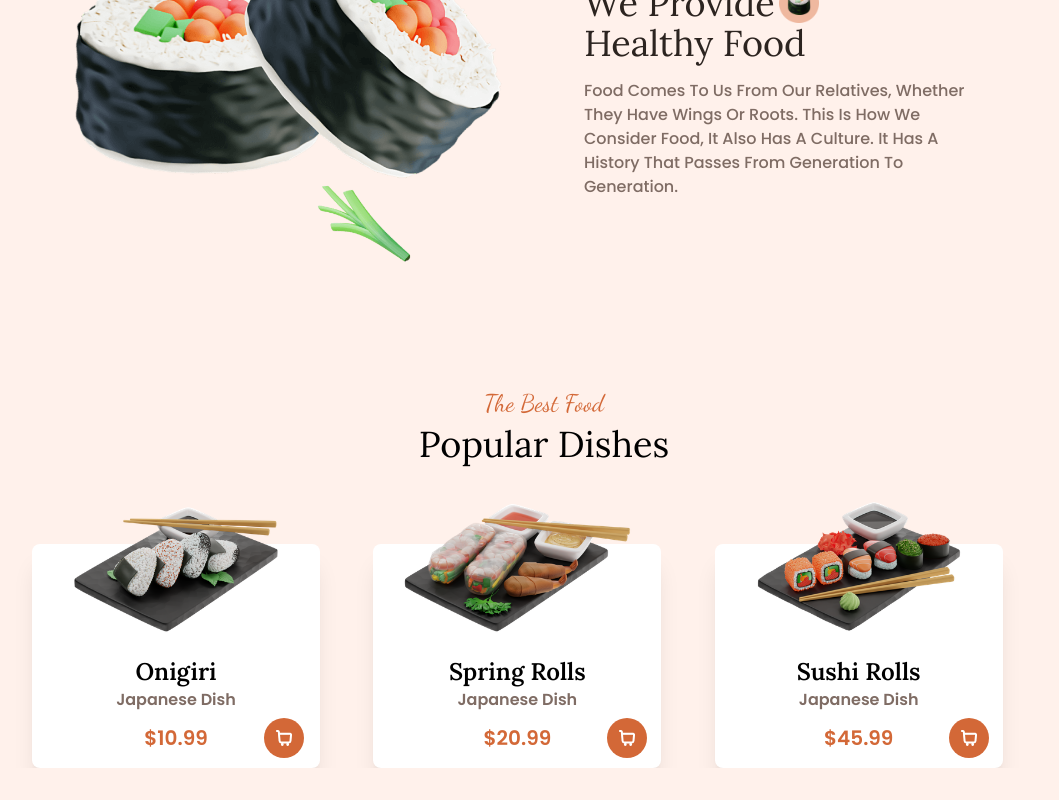
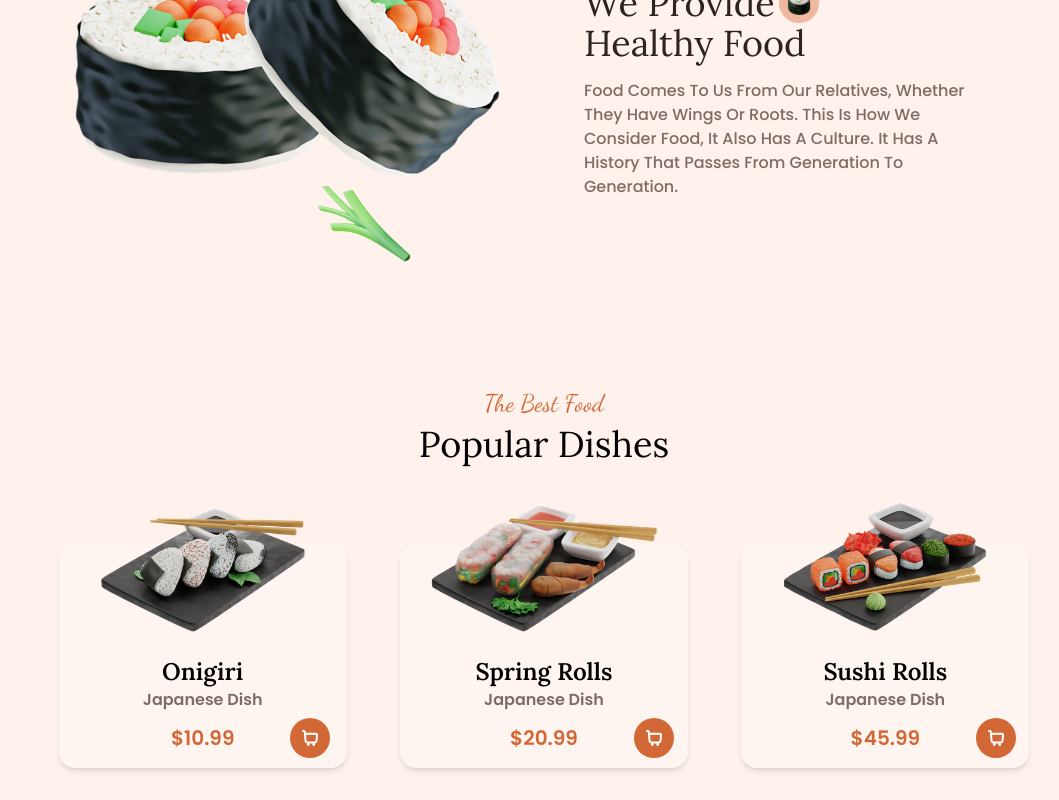
Before and after one commit to coder-kaleb/sushi, a Next.js app: page / in a window 1280 px wide. Shown: the part 1022-1822 px from the top of the page, without its empty margins (96-1155 px from the left). Before the commit the page ends 1790 px from the top, so only its background shows below. Built offline with nearby package versions, Linux system fonts and the light colour scheme.

Commit message:
popular food section finished

```diff
--- a/components/FoodDetail.tsx
+++ b/components/FoodDetail.tsx
@@ -5,11 +5,12 @@ interface Props {
   imgUrl: StaticImageData;
   title: string;
   price: number;
+  style?: string;
 }
 
-function FoodDetail({ imgUrl, title, price }: Props) {
+function FoodDetail({ imgUrl, title, price, style }: Props) {
   return (
-    <div className="relative flex w-72 py-4 flex-col items-center justify-center gap-1 rounded-lg bg-white pt-28 text-center shadow-xl">
+    <div className={`relative flex w-72 justify-self-center py-4 flex-col items-center gap-1 rounded-2xl bg-[#FFF5F0] pt-28 text-center shadow-md `}>
       <Image
         src={imgUrl}
         alt="food-image"
--- a/components/PopularFood.tsx
+++ b/components/PopularFood.tsx
@@ -7,17 +7,17 @@ import Img3 from "../public/popular-sushi-rolls.png";
 
 function PopularFood() {
   return (
-    <section className="container mx-auto pt-28">
+    <section className="mx-auto pt-28 pb-8">
       <div className="text-center capitalize">
         <h2 className={`${dancing_font.className} mb-1 text-2xl text-orange`}>
           the best food
         </h2>
         <h1 className={`${lora.className} text-4xl`}>Popular Dishes</h1>
       </div>
-      <div className="grid grid-cols-3 pt-20">
+      <div className="grid lg:grid-cols-3 justify-items-center max-sm:gap-y-16 justify-center grid-cols-1 md:grid-cols-2 pt-20 gap-y-20">
         <FoodDetail imgUrl={Img1} title="Onigiri" price={10.99} />
         <FoodDetail imgUrl={Img2} title="Spring Rolls" price={20.99} />
-        <FoodDetail imgUrl={Img3} title="Sushi Rolls" price={45.99} />
+        <FoodDetail imgUrl={Img3} title="Sushi Rolls" price={45.99}   />
       </div>
     </section>
   );
```
